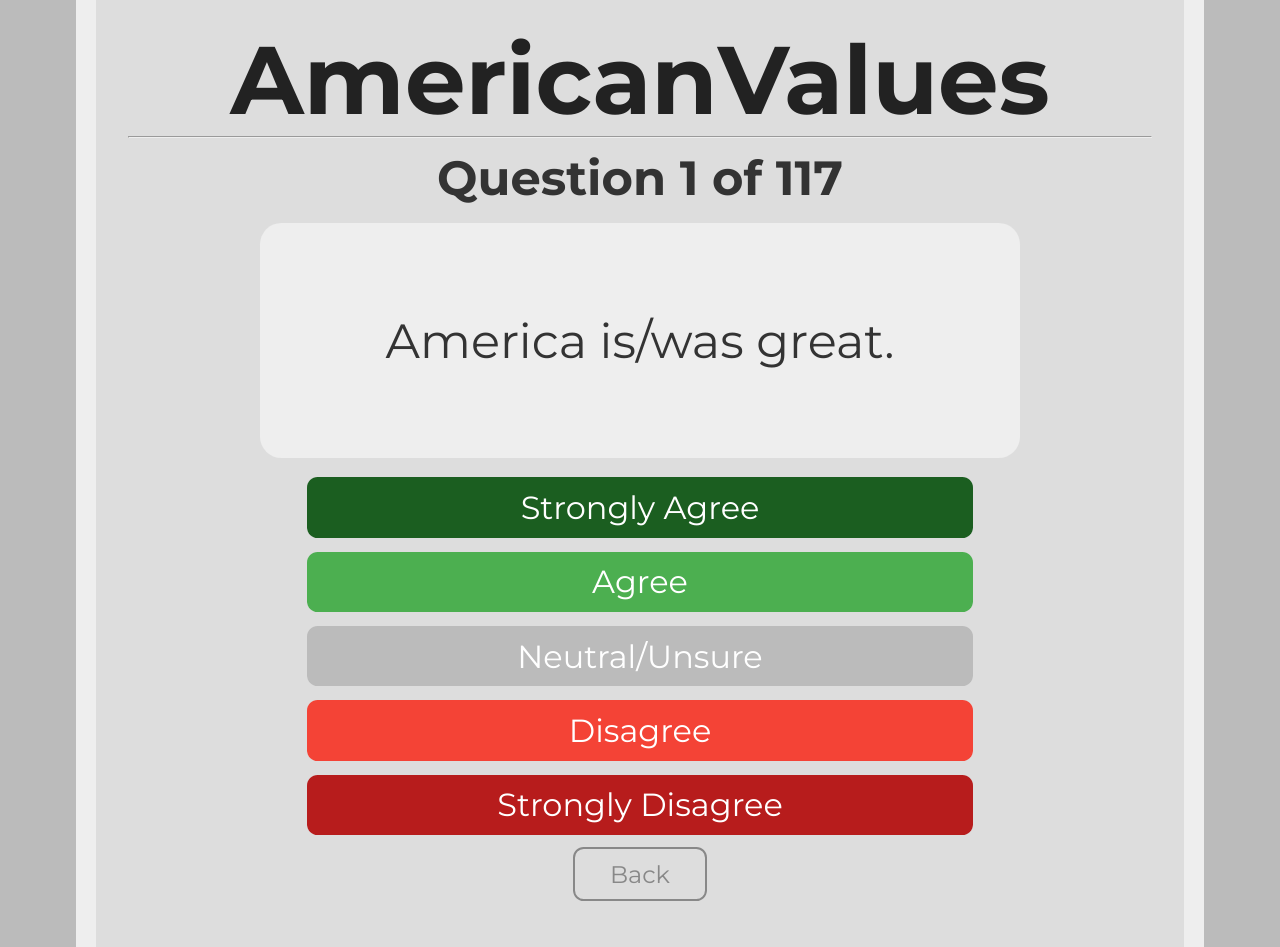
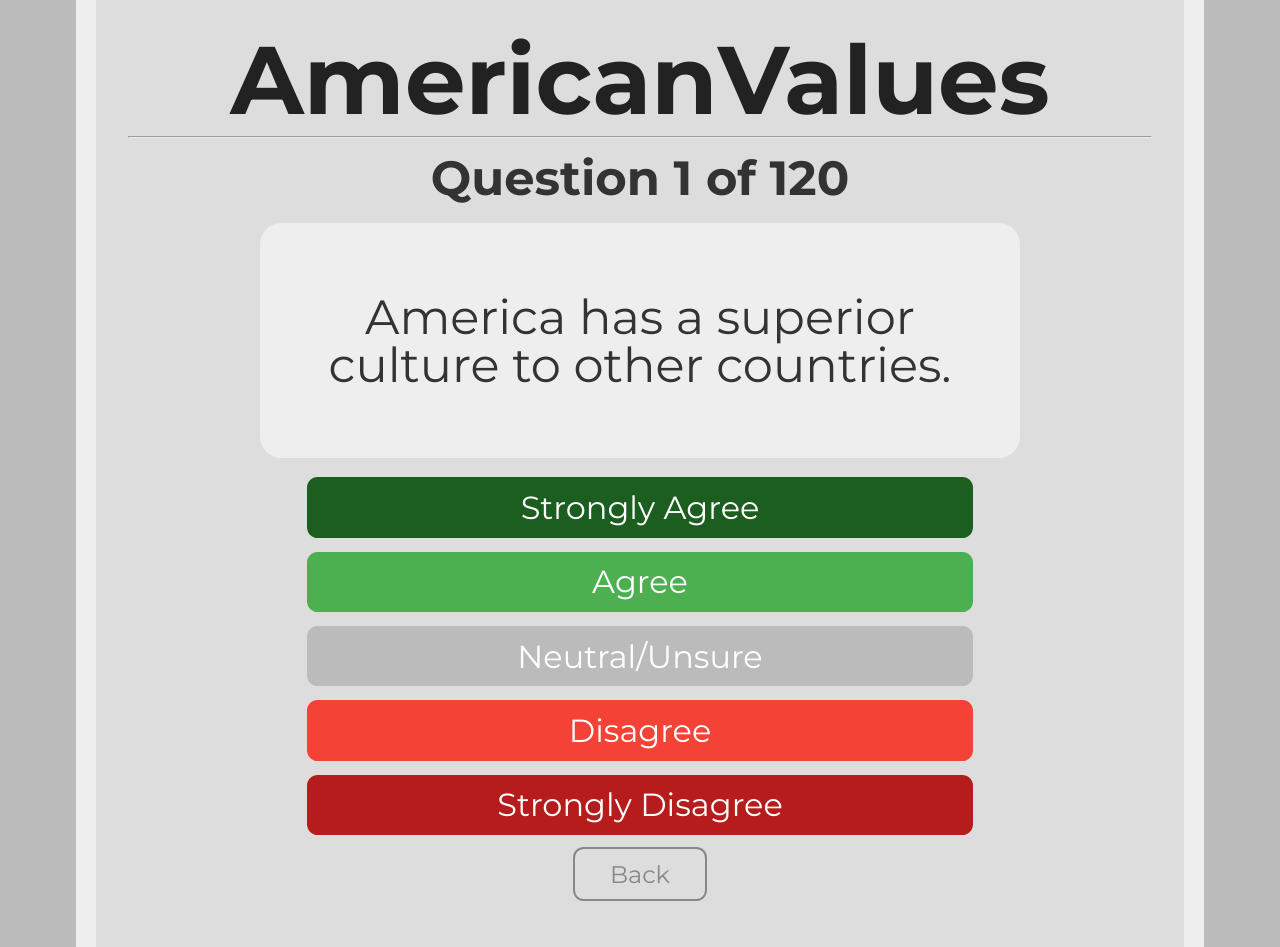
Before and after one commit to JohnFortniteKennedy-skrt/AmericanValues, a plain HTML site: page quiz.html in a window 1280 px wide. Drawn offline with Linux system fonts and the light colour scheme.

Commit message:
Beta 2.0
Reworded, removed, and added questions and ideologies.

```diff
--- a/questions.js
+++ b/questions.js
@@ -1,6 +1,6 @@
 questions = [
     {
-        "question": "America is/was great.",
+        "question": "America has a superior culture to other countries.",
         "effect": {
             "culture": -10,
             "solutions": 0,
@@ -33,29 +33,7 @@ questions = [
         }
     },
     {
-        "question": "Hate speech should be illegal.",
-        "effect": {
-            "culture": 20,
-            "solutions": 0,
-            "foreign": 0,
-            "social": 0,
-            "power": 20,
-            "states": 0
-        }
-    },
-    {
-        "question": "Racial minorities should receive reparations.",
-        "effect": {
-            "culture": 15,
-            "solutions": 0,
-            "foreign": 0,
-            "social": 0,
-            "power": 0,
-            "states": 0
-        }
-    },
-    {
-        "question": "The American flag is a symbol of good.",
+        "question": "My race is superior to others.",
         "effect": {
             "culture": -10,
             "solutions": 0,
@@ -66,7 +44,18 @@ questions = [
         }
     },
     {
-        "question": "The American flag is a symbol of evil.",
+        "question": "Hate speech should be illegal.",
+        "effect": {
+            "culture": 10,
+            "solutions": 0,
+            "foreign": 0,
+            "social": 0,
+            "power": 10,
+            "states": 0
+        }
+    },
+    {
+        "question": "Racial minorities should receive reparations.",
         "effect": {
             "culture": 10,
             "solutions": 0,
@@ -77,20 +66,31 @@ questions = [
         }
     },
     {
-        "question": "People shouldn't be required to wear clothes in public.",
+        "question": "The American flag should be respected.",
         "effect": {
-            "culture": 20,
+            "culture": -10,
             "solutions": 0,
             "foreign": 0,
-            "social": 20,
+            "social": 0,
             "power": 0,
             "states": 0
         }
     },
     {
-        "question": "Obesity should be accepted.",
+        "question": "People shouldn't be required to wear clothes in public.",
         "effect": {
-            "culture": 15,
+            "culture": 10,
+            "solutions": 0,
+            "foreign": 0,
+            "social": 10,
+            "power": 0,
+            "states": 0
+        }
+    },
+    {
+        "question": "There is nothing wrong with being obese.",
+        "effect": {
+            "culture": 10,
             "solutions": 0,
             "foreign": 0,
             "social": 0,
@@ -104,8 +104,8 @@ questions = [
             "culture": 0,
             "solutions": 0,
             "foreign": 0,
-            "social": -10,
-            "power": 20,
+            "social": -5,
+            "power": 10,
             "states": 0
         }
     },
@@ -165,21 +165,10 @@ questions = [
         }
     },
     {
-        "question": "It's okay for businesses to discriminate against minorities.",
-        "effect": {
-            "culture": -15,
-            "solutions": -10,
-            "foreign": 0,
-            "social": 0,
-            "power": 0,
-            "states": 0
-        }
-    },
-    {
-        "question": "I support freedom of association.",
+        "question": "It shoule be legal for businesses to discriminate against minorities.",
         "effect": {
             "culture": -10,
-            "solutions": -15,
+            "solutions": -5,
             "foreign": 0,
             "social": 0,
             "power": 0,
@@ -187,9 +176,9 @@ questions = [
         }
     },
      {
-        "question": '"Family values" are nonsense.',
+        "question": "Family values are important for a moral society.",
         "effect": {
-            "culture": 10,
+            "culture": -10,
             "solutions": 0,
             "foreign": 0,
             "social": 0,
@@ -211,7 +200,7 @@ questions = [
     {
         "question": "Transgender people should be allowed use their preferred restroom.",
         "effect": {
-            "culture": 15,
+            "culture": 10,
             "solutions": 0,
             "foreign": 0,
             "social": 0,
@@ -233,7 +222,7 @@ questions = [
     {
         "question": "Women shouldn't be in politics.",
         "effect": {
-            "culture": -20,
+            "culture": -10,
             "solutions": 0,
             "foreign": 0,
             "social": 0,
@@ -289,7 +278,7 @@ questions = [
         "question": "We should implement a universal basic income.",
         "effect": {
             "culture": 0,
-            "solutions": 15,
+            "solutions": 10,
             "foreign": 0,
             "social": 0,
             "power": 0,
@@ -311,7 +300,7 @@ questions = [
         "question": "We have to get the national debt under control.",
         "effect": {
             "culture": 0,
-            "solutions": 15,
+            "solutions": -10,
             "foreign": 0,
             "social": 0,
             "power": 0,
@@ -366,7 +355,7 @@ questions = [
         "question": "We should have a single-payer healthcare system.",
         "effect": {
             "culture": 0,
-            "solutions": 15,
+            "solutions": 10,
             "foreign": 0,
             "social": 0,
             "power": 0,
@@ -377,7 +366,7 @@ questions = [
         "question": "Socialized medicine sounds like a good idea.",
         "effect": {
             "culture": 0,
-            "solutions": 20,
+            "solutions": 10,
             "foreign": 0,
             "social": 0,
             "power": 0,
@@ -418,7 +407,40 @@ questions = [
         }
     },
     {
+        "question": "The banks should be nationalized.",
+        "effect": {
+            "culture": 0,
+            "solutions": 10,
+            "foreign": 0,
+            "social": 0,
+            "power": 0,
+            "states": 0
+        }
+    },
+    {
+        "question": "Unearned income and speculation should be more highly taxed than earned income.",
+        "effect": {
+            "culture": 0,
+            "solutions": 10,
+            "foreign": 0,
+            "social": 0,
+            "power": 0,
+            "states": 0
+        }
+    },
+    {
         "question": "We shouldn't have public schools.",
+        "effect": {
+            "culture": 0,
+            "solutions": -10,
+            "foreign": 0,
+            "social": 0,
+            "power": 0,
+            "states": 0
+        }
+    },
+    {
+        "question": "School vouchers are a good alternative to public schools.",
         "effect": {
             "culture": 0,
             "solutions": -10,
@@ -454,7 +476,7 @@ questions = [
         "question": "College should be free for everyone.",
         "effect": {
             "culture": 0,
-            "solutions": 15,
+            "solutions": 10,
             "foreign": 0,
             "social": 0,
             "power": 0,
@@ -462,7 +484,7 @@ questions = [
         }
     },
     {
-        "question": "If we must have taxes, it should be a flat sales tax.",
+        "question": "If we must have a tax, it should be a sales tax.",
         "effect": {
             "culture": 0,
             "solutions": -10,
@@ -476,7 +498,7 @@ questions = [
         "question": "We shouldn't have taxes.",
         "effect": {
             "culture": 0,
-            "solutions": -20,
+            "solutions": -10,
             "foreign": 0,
             "social": 0,
             "power": 0,
@@ -495,7 +517,7 @@ questions = [
        }
     },
     {
-        "question": "The government should invest more in infrastructure.",
+        "question": "The government should invest more into infrastructure.",
         "effect": {
             "culture": 0,
             "solutions": 10,
@@ -517,7 +539,7 @@ questions = [
        }
     },
     {
-        "question": "Climate change is a collective burden.",
+        "question": "We need stronger environmental regulations.",
         "effect": {
             "culture": 0,
             "solutions": 10,
@@ -528,10 +550,32 @@ questions = [
         }
     },
     {
-        "question": "We need stronger environmental regulations.",
+        "question": "There should be a tax on pollution.",
         "effect": {
             "culture": 0,
-            "solutions": 15,
+            "solutions": 10,
+            "foreign": 0,
+            "social": 0,
+            "power": 0,
+            "states": 0
+        }
+    },
+    {
+        "question": "Fracking should be banned.",
+        "effect": {
+            "culture": 0,
+            "solutions": 10,
+            "foreign": 0,
+            "social": 0,
+            "power": 0,
+            "states": 0
+        }
+    },
+    {
+        "question": "Public parks and nature reserves should be privatized.",
+        "effect": {
+            "culture": 0,
+            "solutions": -10,
             "foreign": 0,
             "social": 0,
             "power": 0,
@@ -542,7 +586,7 @@ questions = [
         "question": "There should be a hard cap on wealth.",
         "effect": {
             "culture": 0,
-            "solutions": 15,
+            "solutions": 10,
             "foreign": 0,
             "social": 0,
             "power": 0,
@@ -553,7 +597,18 @@ questions = [
         "question": "Everything should be collectively owned.",
         "effect": {
             "culture": 0,
-            "solutions": 20,
+            "solutions": 10,
+            "foreign": 0,
+            "social": 0,
+            "power": 0,
+            "states": 0
+       }
+    },
+    {
+        "question": "Some industries are better off being managed by the government.",
+        "effect": {
+            "culture": 0,
+            "solutions": 10,
             "foreign": 0,
             "social": 0,
             "power": 0,
@@ -563,8 +618,8 @@ questions = [
     {
         "question": "Communism doesn't work.",
         "effect": {
-            "culture": 0,
-            "solutions": -15,
+            "culture": -10,
+            "solutions": -10,
             "foreign": 0,
             "social": 0,
             "power": 0,
@@ -575,7 +630,7 @@ questions = [
         "question": "Workers should play a role in the management of businesses.",
         "effect": {
             "culture": 0,
-            "solutions": 15,
+            "solutions": 10,
             "foreign": 0,
             "social": 0,
             "power": 0,
@@ -583,7 +638,18 @@ questions = [
         }
     },
     {
-        "question": "The unions can't be trusted.",
+        "question": "Workers should at least partially own the businesses at which they work.",
+        "effect": {
+            "culture": 0,
+            "solutions": 10,
+            "foreign": 0,
+            "social": 0,
+            "power": 0,
+            "states": 0
+        }
+    },
+    {
+        "question": "Worker's unions hurt the economy.",
         "effect": {
             "culture": 0,
             "solutions": -10,
@@ -594,7 +660,18 @@ questions = [
         }
     },
     {
-        "question": "Some professions should need government-issued licenses.",
+        "question": "Worker's unions are secretly controlled by Communists.",
+        "effect": {
+            "culture": 0,
+            "solutions": -10,
+            "foreign": 0,
+            "social": 0,
+            "power": 0,
+            "states": 0
+        }
+    },
+    {
+        "question": "Some professions should require government-issued licenses.",
         "effect": {
             "culture": 0,
             "solutions": 10,
@@ -638,17 +715,6 @@ questions = [
         }
     },
     {
-        "question": "Intellectual property and copyright shouldn't exist.",
-        "effect": {
-            "culture": 0,
-            "solutions": 20,
-            "foreign": 0,
-            "social": 0,
-            "power": 0,
-            "states": 0
-        }
-    },
-    {
         "question": "We should put the needs of Americans above the needs of foreigners.",
         "effect": {
             "culture": 0,
@@ -662,16 +728,16 @@ questions = [
     {
         "question": '"America First" is a good motto.',
         "effect": {
-            "culture": 0,
+            "culture": -5,
             "solutions": 0,
-            "foreign": -5,
+            "foreign": -10,
             "social": 0,
             "power": 0,
             "states": 0
         }
     },
     {
-        "question": "Most illegal immigrants should be deported.",
+        "question": "Most, if not all, illegal immigrants should be deported.",
         "effect": {
             "culture": 0,
             "solutions": 0,
@@ -686,7 +752,7 @@ questions = [
         "effect": {
             "culture": 0,
             "solutions": 0,
-            "foreign": 20,
+            "foreign": 10,
             "social": 0,
             "power": 0,
             "states": 0
@@ -697,7 +763,7 @@ questions = [
         "effect": {
             "culture": 0,
             "solutions": 0,
-            "foreign": -20,
+            "foreign": -10,
             "social": 0,
             "power": 0,
             "states": 0
@@ -748,22 +814,11 @@ questions = [
         }
     },
     {
-        "question": "America should always be prepared for a defensive war.",
-        "effect": {
-            "culture": 0,
-            "solutions": 0,
-            "foreign": 0,
-            "social": -10,
-            "power": 0,
-            "states": 0
-        }
-    },
-    {
         "question": "As long as Americans suffer, there shouldn't be any foreign aid.",
         "effect": {
             "culture": 0,
             "solutions": 0,
-            "foreign": -15,
+            "foreign": -10,
             "social": 0,
             "power": 0,
             "states": 0
@@ -808,7 +863,7 @@ questions = [
             "culture": 0,
             "solutions": 0,
             "foreign": 0,
-            "social": -10,
+            "social": 10,
             "power": 0,
             "states": 0
         }
@@ -819,7 +874,7 @@ questions = [
             "culture": 0,
             "solutions": 0,
             "foreign": 0,
-            "social": -20,
+            "social": 10,
             "power": 0,
             "states": 0
          }
@@ -840,8 +895,8 @@ questions = [
         "effect": {
             "culture": 0,
             "solutions": 5,
-            "foreign": -10,
-            "social": -15,
+            "foreign": -5,
+            "social": -10,
             "power": 0,
             "states": 0
         }
@@ -863,7 +918,7 @@ questions = [
             "culture": 0,
             "solutions": 0,
             "foreign": 0,
-            "social": -20,
+            "social": -10,
             "power": 0,
             "states": 0
         }
@@ -896,13 +951,13 @@ questions = [
             "culture": 0,
             "solutions": 0,
             "foreign": 0,
-            "social": -20,
+            "social": -10,
             "power": 0,
             "states": 0
         }
     },
     {
-        "question": "I support the War on Drugs.",
+        "question": "Hard drugs should remain illegal, even if decriminalized.",
         "effect": {
             "culture": -5,
             "solutions": -10,
@@ -913,18 +968,18 @@ questions = [
         }
     },
     {
-        "question": "Prohibition was a good idea.",
+        "question": "Prohibition would work if implemented today.",
         "effect": {
-            "culture": -10,
-            "solutions": -20,
+            "culture": -5,
+            "solutions": -10,
             "foreign": 0,
-            "social": -20,
+            "social": -10,
             "power": 0,
             "states": 0
         }
     },
     {
-        "question": "Voting is a crucial part of American society.",
+        "question": "Every adult citizen should be allowed to vote.",
         "effect": {
             "culture": 0,
             "solutions": 0,
@@ -941,7 +996,7 @@ questions = [
             "solutions": 0,
             "foreign": 0,
             "social": 0,
-            "power": 15,
+            "power": 10,
             "states": 0
         }
     },
@@ -985,7 +1040,7 @@ questions = [
             "solutions": 0,
             "foreign": 0,
             "social": 0,
-            "power": -10,
+            "power": 10,
             "states": 0
         }
     },
@@ -1018,18 +1073,18 @@ questions = [
             "solutions": 0,
             "foreign": 0,
             "social": 0,
-            "power": 15,
+            "power": 10,
             "states": 0
         }
     },
     {
-        "question": "A dictatorship is more desirable than a tyranny of the majority.",
+        "question": "If democratic institutions fail to serve the People, then a benevolent dictator should assume power.",
         "effect": {
             "culture": 0,
             "solutions": 0,
             "foreign": 0,
             "social": 0,
-            "power": 20,
+            "power": 10,
             "states": 0
         }
     },
@@ -1062,7 +1117,7 @@ questions = [
             "solutions": 0,
             "foreign": 0,
             "social": 0,
-            "power": 20,
+            "power": 10,
             "states": 0
         }
     },
@@ -1073,7 +1128,7 @@ questions = [
             "solutions": 0,
             "foreign": 0,
             "social": 0,
-            "power": 20,
+            "power": 10,
             "states": 0
         }
     },
@@ -1129,7 +1184,7 @@ questions = [
             "foreign": 0,
             "social": 0,
             "power": 0,
-            "states": -20
+            "states": -10
         }
     },
     {
@@ -1140,18 +1195,7 @@ questions = [
             "foreign": 0,
             "social": 0,
             "power": 0,
-            "states": -20
-        }
-    },
-    {
-        "question": "The tenth amendment should be repealed.",
-        "effect": {
-            "culture": 0,
-            "solutions": 0,
-            "foreign": 0,
-            "social": 0,
-            "power": 0,
-            "states": -15
+            "states": -10
         }
     },
     {
@@ -1162,7 +1206,7 @@ questions = [
             "foreign": 0,
             "social": 0,
             "power": 0,
-            "states": -15
+            "states": -10
         }
     },
     {
@@ -1173,7 +1217,7 @@ questions = [
             "foreign": 0,
             "social": 0,
             "power": -5,
-            "states": -20
+            "states": -10
         }
     },
     {
@@ -1195,40 +1239,40 @@ questions = [
             "foreign": 0,
             "social": 0,
             "power": 0,
-            "states": 20
+            "states": 10
         }
     },
     {
         "question": "Washington D.C. should be a state.",
         "effect": {
-            "culture": 5,
+            "culture": 10,
             "solutions": 0,
             "foreign": 0,
             "social": 0,
-            "power": -5,
-            "states": 5
+            "power": -10,
+            "states": 10
         }
     },
     {
         "question": "Puerto Rico should be a state.",
         "effect": {
-            "culture": 5,
+            "culture": 10,
             "solutions": 0,
-            "foreign": 5,
+            "foreign": 10,
             "social": 0,
-            "power": -5,
-            "states": 5
+            "power": -10,
+            "states": 10
         }
     },
     {
         "question": "Jefferson (Northern California and Southern Oregon) should become a state.",
         "effect": {
-            "culture": -5,
+            "culture": -10,
             "solutions": 0,
             "foreign": 0,
             "social": 0,
-            "power": -5,
-            "states": 5
+            "power": -10,
+            "states": 10
         }
     },
     {
@@ -1239,7 +1283,7 @@ questions = [
             "foreign": 0,
             "social": 0,
             "power": 0,
-            "states": 15
+            "states": 10
         }
     },
     {
@@ -1274,16 +1318,5 @@ questions = [
             "power": -10,
             "states": 0
         }
-    },
-    {
-        "question": "I hate America.",
-        "effect": {
-            "culture": 20,
-            "solutions": 0,
-            "foreign": 10,
-            "social": 0,
-            "power": 0,
-            "states": 0
-        }
     }
 ];
```
Also changed, not shown: ideologies.js (+16 -5 lines), results.html (+1 -1 lines).
